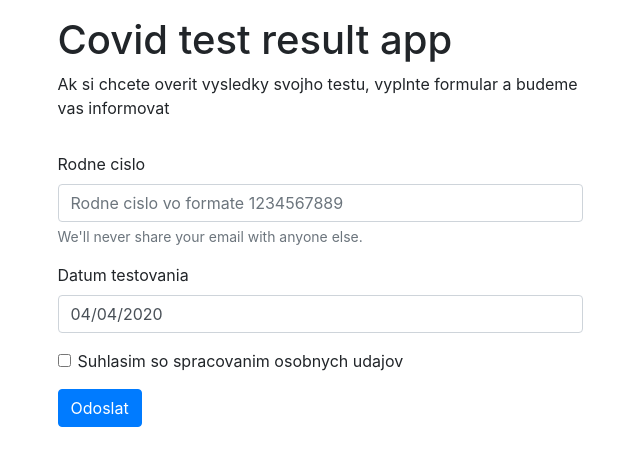
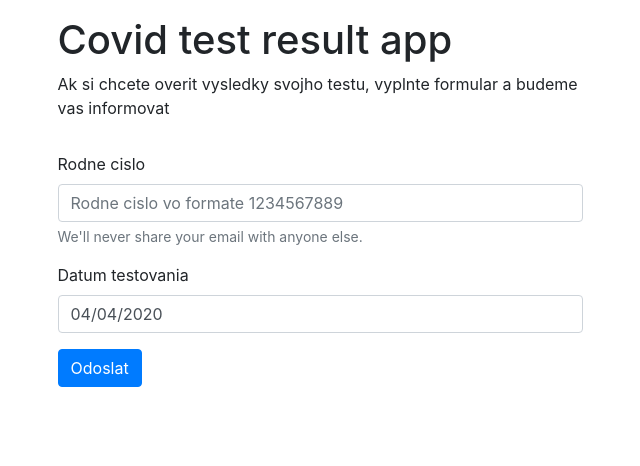
Before and after one commit to julius-retzer/covid-test-info, a Next.js app in the folder covid-test-frontend/: page / in a window 1280 px wide. Shown: the top 466 px of the page, without its empty margins (320-960 px from the left). Built offline with nearby package versions, Linux system fonts and the light colour scheme.

Commit message:
Remove gdpr

```diff
--- a/covid-test-frontend/src/pages/index.tsx
+++ b/covid-test-frontend/src/pages/index.tsx
@@ -21,7 +21,7 @@ setDefaultLocale("sk");
 export interface Patient {
   birthNumber: string;
   testDate: Date;
-  gdpr: boolean;
+  // gdpr: boolean;
 }
 
 const Home = () => {
@@ -49,7 +49,7 @@ const Home = () => {
               initialValues={{
                 birthNumber: "",
                 testDate: new Date(),
-                gdpr: false,
+                // gdpr: false,
               }}
               onSubmit={async (values: Patient) => {
                 const { test_result } = await checkResults(values);
@@ -88,12 +88,12 @@ const Home = () => {
                       placeholderText="Weeks start on Monday"
                     />
                   </Form.Group>
-                  <Form.Group controlId="formBasicCheckbox">
+                  {/* <Form.Group controlId="formBasicCheckbox">
                     <Form.Check
                       type="checkbox"
                       label="Suhlasim so spracovanim osobnych udajov"
                     />
-                  </Form.Group>
+                  </Form.Group> */}
                   <Button variant="primary" type="submit">
                     Odoslat
                   </Button>
```
